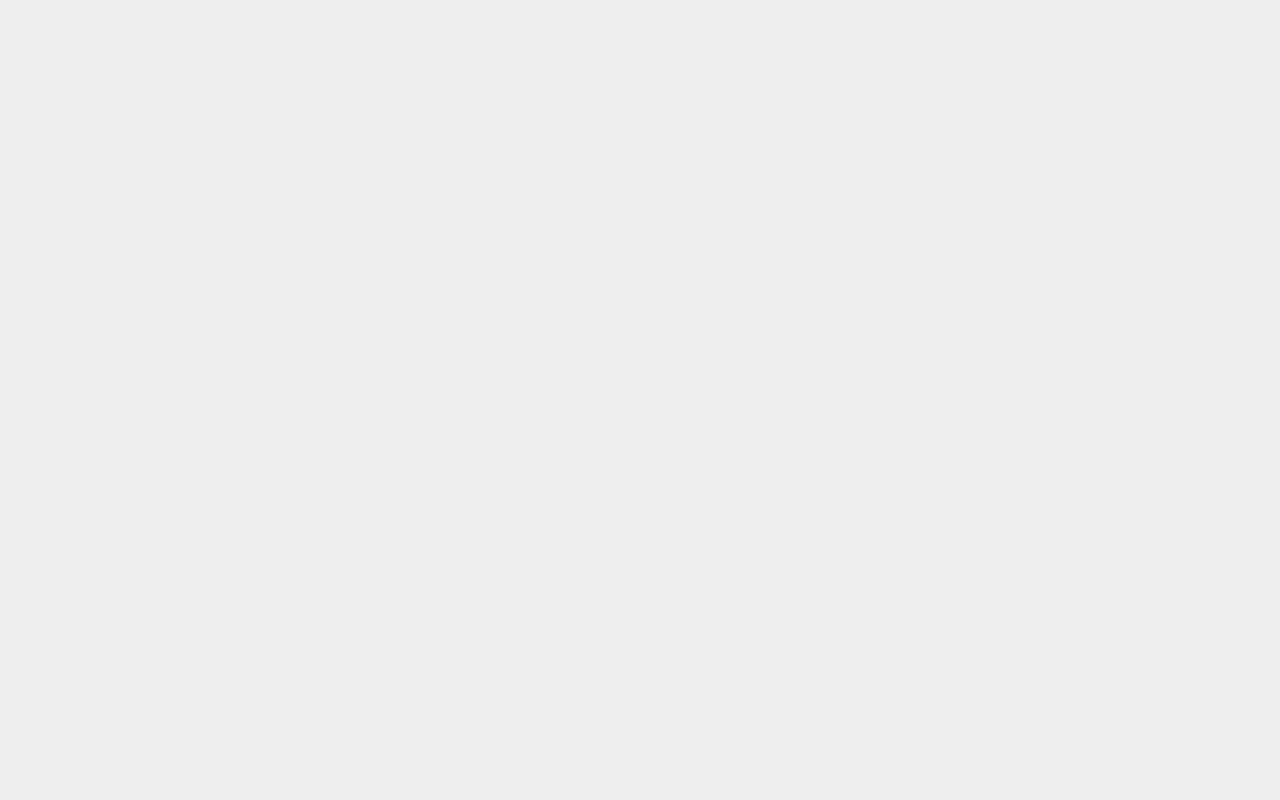
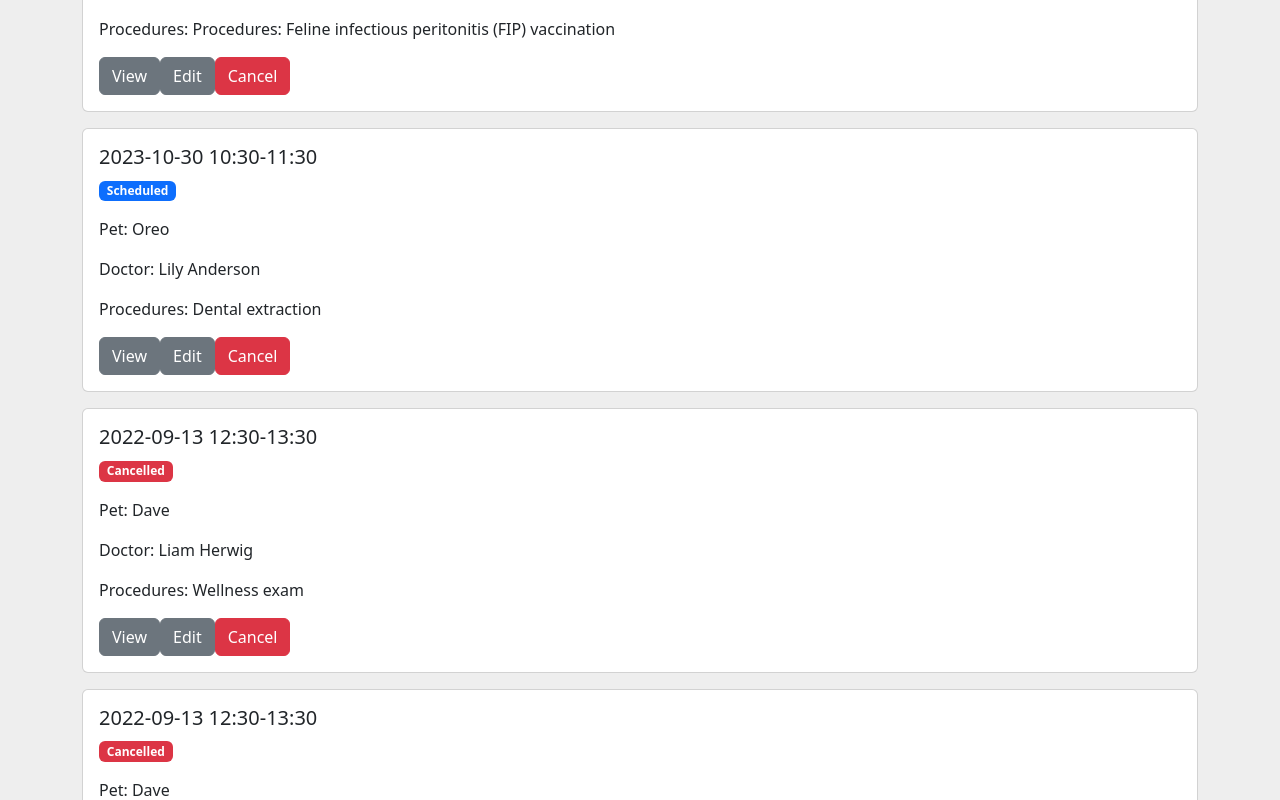
Before and after one commit to emivai/karkasai, a React (Vite) app in the folder react frontend/happy-paws-pet-hospital/: page /appointments in a window 1280 px wide. Shown: the part 240-1040 px from the top of the page. Before the commit the page ends 800 px from the top, so only its background shows below. Built offline with nearby package versions, Linux system fonts and the light colour scheme.

Commit message:
Update appointments

```diff
--- /dev/null
+++ b/react frontend/happy-paws-pet-hospital/src/components/Appointment.jsx
@@ -0,0 +1,47 @@
+import React, { useEffect } from 'react'
+import { useState } from 'react'
+
+const Appointment = ({
+  time,
+  status = 'Scheduled',
+  petName,
+  doctorName,
+  procedures
+}) => {
+  useEffect(() => {
+    if (status === 'Done') {
+      setStatusStyle('success')
+    } else if (status === 'Cancelled') {
+      setStatusStyle('danger')
+    }
+  }, [])
+
+  const [statusStyle, setStatusStyle] = useState('primary')
+
+  return (
+    <div className='col-12 mt-3'>
+      <div className='card'>
+        <div className='card-body'>
+          <h5 className='card-title'>{time}</h5>
+          <p className={`badge bg-${statusStyle}`}>{status}</p>
+          <p className='card-text'>Pet: {petName}</p>
+          <p className='card-text'>Doctor: {doctorName}</p>
+          <p className='card-text'>Procedures: {procedures}</p>
+          <div className='btn-toolbar' role='toolbar'>
+            <button type='button' className='btn btn-secondary mr-2'>
+              View
+            </button>
+            <button type='button' className='btn btn-secondary mr-2'>
+              Edit
+            </button>
+            <button type='button' className='btn btn-danger mr-2'>
+              Cancel
+            </button>
+          </div>
+        </div>
+      </div>
+    </div>
+  )
+}
+
+export default Appointment
--- a/react frontend/happy-paws-pet-hospital/src/pages/Appointments.jsx
+++ b/react frontend/happy-paws-pet-hospital/src/pages/Appointments.jsx
@@ -1,7 +1,52 @@
-import React from "react";
+import React from 'react'
+import Appointment from '../components/Appointment'
 
 const Appointments = () => {
-  return <div>Appointments</div>;
-};
+  return (
+    <>
+      <div className='container d-flex align-items-center'>
+        <div className='row mt-3'>
+          <Appointment
+            time={'2023-11-25 13:00-14:00'}
+            status={'Scheduled'}
+            petName={'Nancy'}
+            doctorName={'Sarah Smith'}
+            procedures={
+              'Procedures: Feline infectious peritonitis (FIP) vaccination'
+            }
+          />
+          <Appointment
+            time={'2023-10-30 10:30-11:30'}
+            status={'Scheduled'}
+            petName={'Oreo'}
+            doctorName={'Lily Anderson'}
+            procedures={'Dental extraction'}
+          />
+          <Appointment
+            time={'2022-09-13 12:30-13:30'}
+            status={'Cancelled'}
+            petName={'Dave'}
+            doctorName={'Liam Herwig'}
+            procedures={'Wellness exam'}
+          />
+          <Appointment
+            time={'2022-09-13 12:30-13:30'}
+            status={'Cancelled'}
+            petName={'Dave'}
+            doctorName={'Liam Herwig'}
+            procedures={'Wellness exam'}
+          />
+          <Appointment
+            time={'2022-09-13 12:30-13:30'}
+            status={'Done'}
+            petName={'Smudge'}
+            doctorName={'Liam Herwig'}
+            procedures={'Wellness exam, Nail trim'}
+          />
+        </div>
+      </div>
+    </>
+  )
+}
 
-export default Appointments;
+export default Appointments
```
